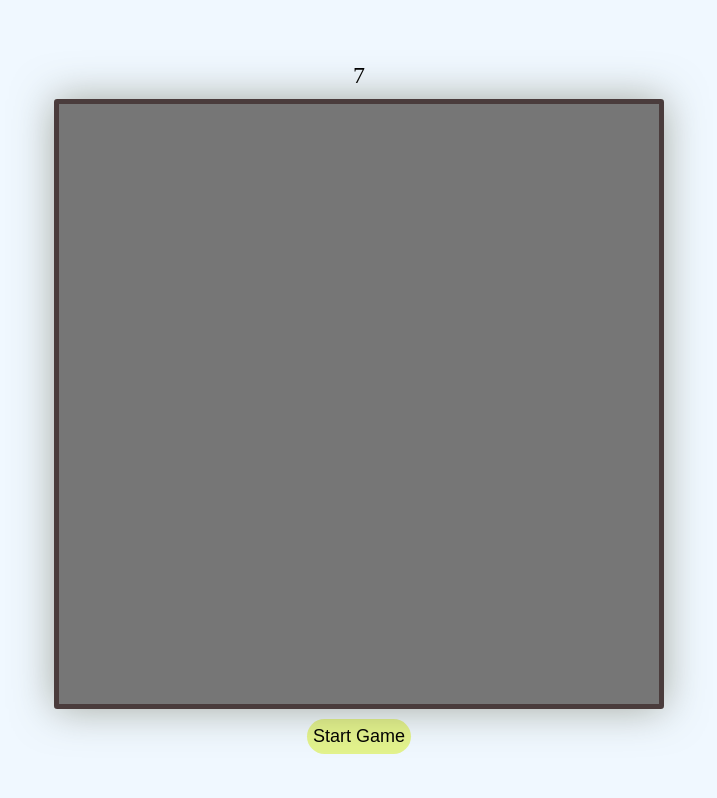
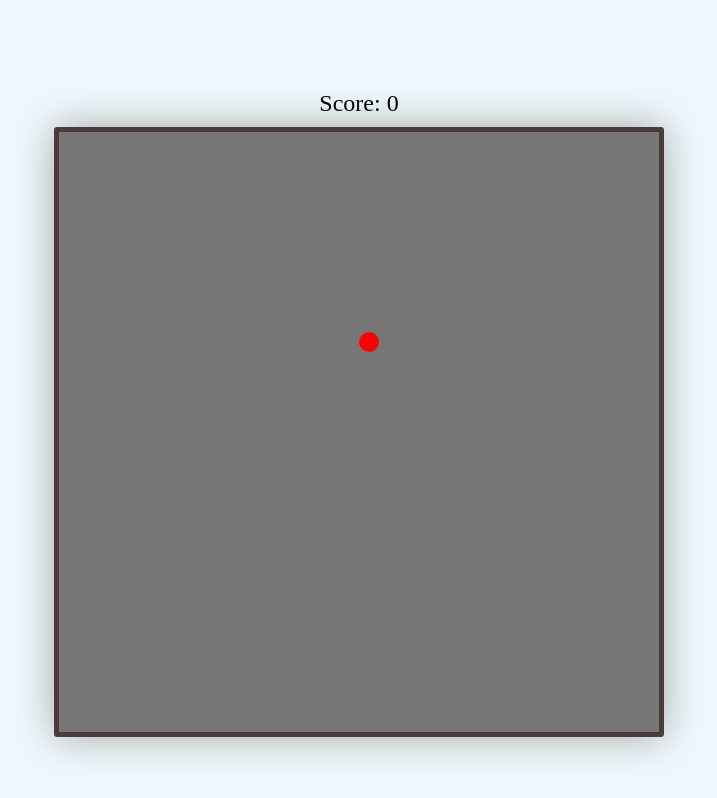
Before and after one commit to lokeshhans/Snake_Game, a plain HTML site: page index.html in a window 1280 px wide. Both pictures are taken after a click on the button "Start Game". Shown: the whole page, without its empty margins (281-998 px from the left). Drawn offline with Linux system fonts and the light colour scheme.

Commit message:
Added food and Update Score Board

```diff
--- a/script.js
+++ b/script.js
@@ -9,11 +9,44 @@ document.addEventListener("DOMContentLoaded",()=>{
     let dx =cellSize;
     let dy = 0;
 
+    function drawFoodAndSnake(){
+        gameArena.innerHTML = ' ';
+        const foodElement = drawDiv(food.x, food.y, 'food');
+        gameArena.appendChild(foodElement);
+    }
+    function drawDiv(x, y, className){
+        const div = document.createElement('div');
+        div.classList.add(className);
+        div.style.top =`${y}px`;
+        div.style.left =`${x}px`;
+        return div;
 
-    function startGame(){
+
+    }
+    function drawScoreBoard(){
+        const scoreBoard = document.getElementById('score-board');
+        scoreBoard.textContent = `Score: ${score}`
+
+    }
+
+    function gameLoop(){
+        setInterval(() => {
+            drawScoreBoard();
+            drawFoodAndSnake()
+        }, 1000);
+    }
+
+    function runGame(){
+        gameStart = true;
+        gameLoop();
+
+    }
+
+
+    function initiateGame(){
         const scoreBoard = document.createElement('div');
         scoreBoard.id = 'score-board';
-        scoreBoard.textContent = '7';
+        scoreBoard.textContent = `score: 0`;
         document.body.insertBefore(scoreBoard, gameArena);
 
         const startButton  = document.createElement('button');
@@ -23,9 +56,10 @@ document.addEventListener("DOMContentLoaded",()=>{
 
 
         startButton.addEventListener('click',()=>{
-
+            startButton.style.display = 'none';
+            runGame();
         })
 
     };
-    startGame();
+    initiateGame();
 });
--- a/style.css
+++ b/style.css
@@ -35,3 +35,18 @@ body{
     text-align: center;
     font-size: 18px;
 }
+
+
+.food{
+    width: 20px;
+    height: 20px;
+    border-radius: 50%;
+    position: absolute;
+    background-color: red;
+    animation: blink 1s infinite;
+}
+@keyframes blink {
+    50%{
+        opacity: 0.5;
+    }
+}
```
